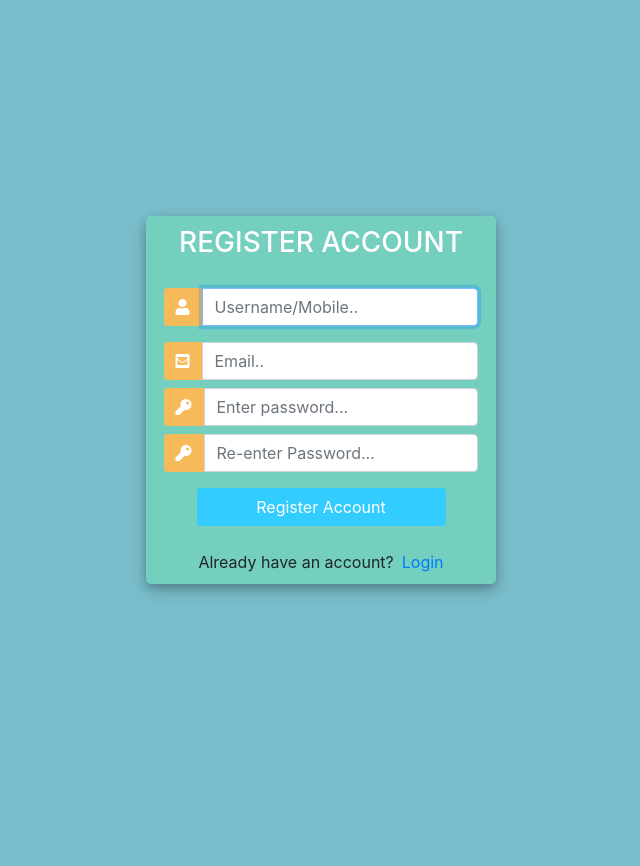
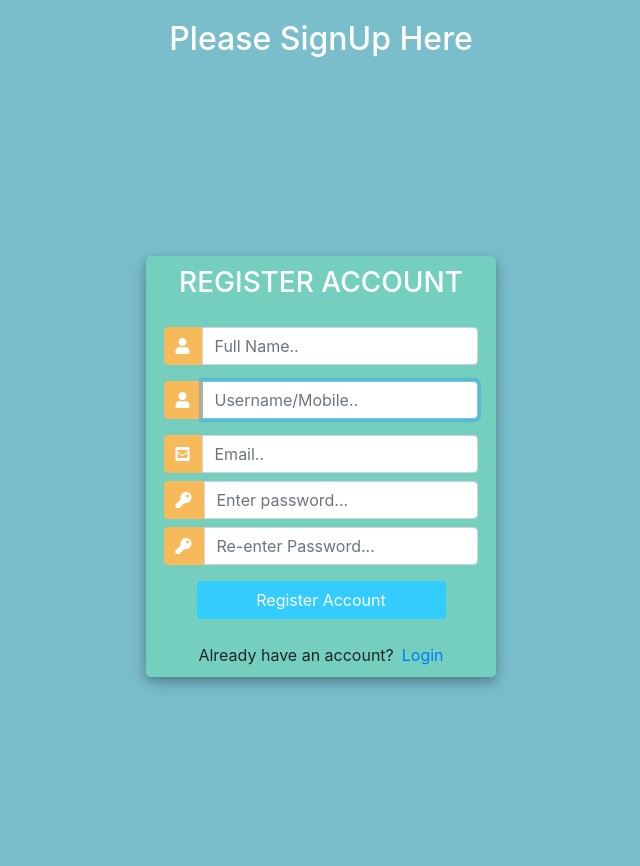
Before and after one commit to ashwinmendhe/Django-project, a Django app: page /register/ in a window 1280 px wide. Shown: the whole page, without its empty margins (319-959 px from the left). Before the commit the page ends 596 px from the top, so only its background shows below. Run offline with Django 3.2, Linux system fonts and the light colour scheme; some libraries are stand-ins or nearby versions.

Commit message:
4rd commit

```diff
--- a/social_account/forms.py
+++ b/social_account/forms.py
@@ -16,4 +16,7 @@ class OrderForm(ModelForm):
 class CreateUserForm(UserCreationForm):
 	class Meta:
 		model = User
-		fields = ['username', 'email', 'password1', 'password2']
+		fields2 = '__all__'
+
+		fields = ['first_name', 'username','email', 'password1', 'password2']
+		#print(fields)
--- a/social_account/templates/accounts/login.html
+++ b/social_account/templates/accounts/login.html
@@ -6,8 +6,9 @@
 	<link rel="stylesheet" href="https://stackpath.bootstrapcdn.com/bootstrap/4.1.3/css/bootstrap.min.css" integrity="sha384-MCw98/SFnGE8fJT3GXwEOngsV7Zt27NXFoaoApmYm81iuXoPkFOJwJ8ERdknLPMO" crossorigin="anonymous">
 	<script src="https://ajax.googleapis.com/ajax/libs/jquery/3.3.1/jquery.min.js"></script>
 	<link rel="stylesheet" href="https://use.fontawesome.com/releases/v5.6.1/css/all.css" integrity="sha384-gfdkjb5BdAXd+lj+gudLWI+BXq4IuLW5IT+brZEZsLFm++aCMlF1V92rMkPaX4PP" crossorigin="anonymous">
-
-
+	<div class="d-flex justify-content-center form_container">
+	<h2 id="form-title">Welcome to Social Media App..Please Login here or SignUp</h2>
+	</div>
 	<style>
 		body,
 		html {
--- a/social_account/templates/accounts/register.html
+++ b/social_account/templates/accounts/register.html
@@ -6,7 +6,9 @@
 	<link rel="stylesheet" href="https://stackpath.bootstrapcdn.com/bootstrap/4.1.3/css/bootstrap.min.css" integrity="sha384-MCw98/SFnGE8fJT3GXwEOngsV7Zt27NXFoaoApmYm81iuXoPkFOJwJ8ERdknLPMO" crossorigin="anonymous">
 	<script src="https://ajax.googleapis.com/ajax/libs/jquery/3.3.1/jquery.min.js"></script>
 	<link rel="stylesheet" href="https://use.fontawesome.com/releases/v5.6.1/css/all.css" integrity="sha384-gfdkjb5BdAXd+lj+gudLWI+BXq4IuLW5IT+brZEZsLFm++aCMlF1V92rMkPaX4PP" crossorigin="anonymous">
-
+	<div class="d-flex justify-content-center form_container">
+		<h2 id="form-title">Please SignUp Here</h2>
+		</div>
 	<style>
 		body,
 		html {
@@ -77,12 +79,21 @@
 
 					<form method="POST" action="">
                         {% csrf_token %}
+
+						<div class="input-group mb-3">
+							<div class="input-group-append">
+								<span class="input-group-text"><i class="fas fa-user"></i></span>
+							</div>
+							{{form.first_name}}
+						</div>
+
 						<div class="input-group mb-3">
 							<div class="input-group-append">
 								<span class="input-group-text"><i class="fas fa-user"></i></span>
 							</div>
 							{{form.username}}
 						</div>
+
 						<div class="input-group mb-2">
 							<div class="input-group-append">
 								<span class="input-group-text"><i class="fas fa-envelope-square"></i></span>
@@ -123,10 +134,11 @@
 
 		//Query All input fields
 		var form_fields = document.getElementsByTagName('input')
-		form_fields[1].placeholder='Username/Mobile..';
-		form_fields[2].placeholder='Email..';
-		form_fields[3].placeholder='Enter password...';
-		form_fields[4].placeholder='Re-enter Password...';
+		form_fields[1].placeholder='Full Name..';
+		form_fields[2].placeholder='Username/Mobile..';
+		form_fields[3].placeholder='Email..';
+		form_fields[4].placeholder='Enter password...';
+		form_fields[5].placeholder='Re-enter Password...';
 
 
 		for (var field in form_fields){
--- a/social_account/templates/accounts/status.html
+++ b/social_account/templates/accounts/status.html
@@ -5,7 +5,7 @@
 		<div class="col-md">
 			<div class="card text-center text-white  mb-3" id="total-orders">
 			  	<div class="card-header">
-			  		<h5 class="card-title">Total Orders</h5>
+			  		<h5 class="card-title">All Friends</h5>
 			  	</div>
 			  	<div class="card-body">
 			    	<h3 class="card-title">{{total_orders}}</h3>
@@ -18,7 +18,7 @@
 		<div class="col-md">
 			<div class="card text-center text-white  mb-3" id="orders-delivered">
 			  	<div class="card-header">
-			  		<h5 class="card-title">Orders Delivered</h5>
+			  		<h5 class="card-title">Mutual friends</h5>
 			  	</div>
 			  	<div class="card-body">
 			    	<h3 class="card-title">{{delivered}}</h3>
@@ -31,7 +31,7 @@
 		<div class="col-md">
 			<div class="card text-center text-white  mb-3" id="orders-pending">
 			  	<div class="card-header">
-			  		<h5 class="card-title">Orders Pending</h5>
+			  		<h5 class="card-title">Pending Request</h5>
 			  	</div>
 			  	<div class="card-body">
 			    	<h3 class="card-title">{{pending}}</h3>
--- a/social_account/views.py
+++ b/social_account/views.py
@@ -22,14 +22,16 @@ def registerPage(request):
     else:
         form = CreateUserForm()
 
+
         if request.method == 'POST':
             form = CreateUserForm(request.POST)
+            #print(form)
 
             if form.is_valid():
-                print(form.is_valid())
+                #print(form.is_valid())
                 form.save()
 
-                user = form.cleaned_data.get('username')
+                user = form.cleaned_data.get('first_name')
                 messages.success(request,'Account was created for ' + user)
 
                 return redirect('login')
```
Also changed, not shown: social_account/templates/accounts/dashboard.html (+5 -6 lines), social_account/templates/accounts/navbar.html (+5 -5 lines), social_task/settings.py (+7 -7 lines), db.sqlite3.
